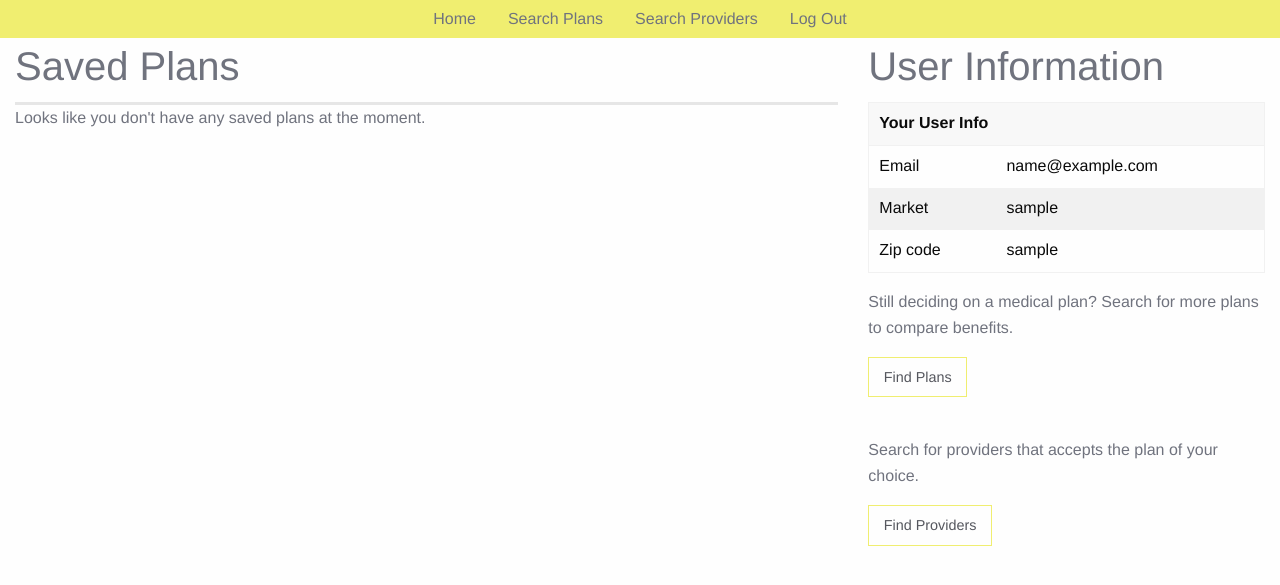
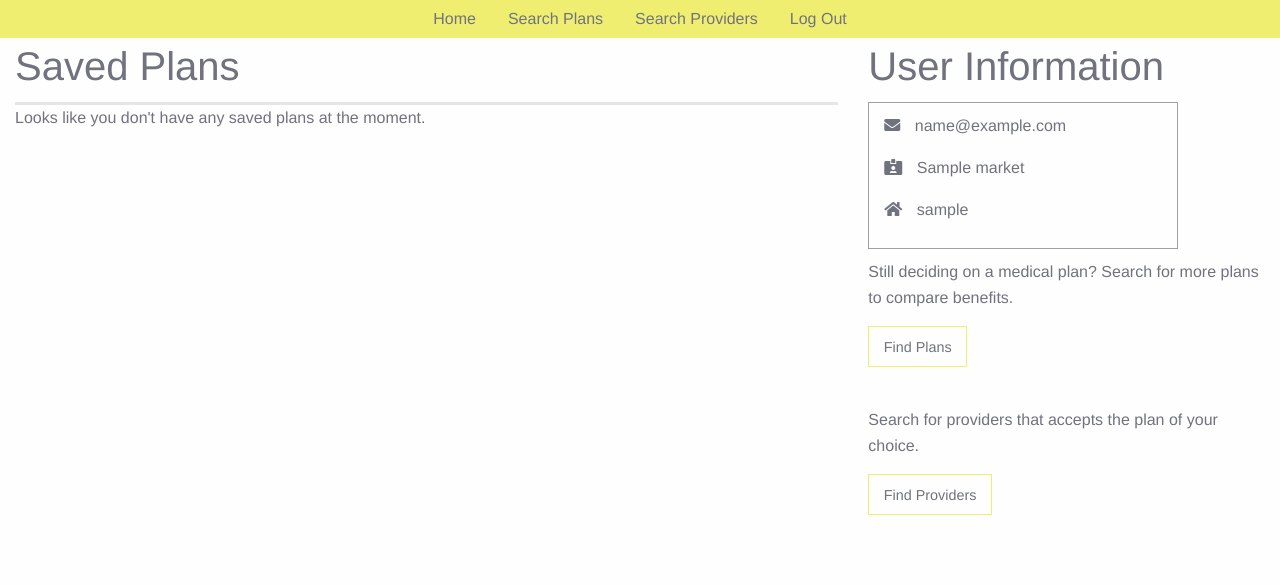
Before and after one commit to s-tao/whats-my-care, a Flask app: page / in a window 1280 px wide. Shown: the top 585 px of the page. Run offline with Flask 2, Linux system fonts and the light colour scheme; the visitor is signed in with stand-in values (Sample User, id 1); data comes from the database, SQL or seed files in the repository; some libraries are stand-ins or nearby versions.

Commit message:
clean up grid layout, css for tables, reformat user display

```diff
--- a/server.py
+++ b/server.py
@@ -30,8 +30,13 @@ def index():
         user = User.query.get(user_id)
 
         user_dict = {'email': user.email,
-                    'market': user.market,
-                    'zip code': user.zip_code}
+                     'market': user.market,
+                     'zip_code': user.zip_code
+                     }
+
+        if user.market == 'small_group':
+            user_dict['market'] = 'small group'
+
 
         plans = user_saved_plans(user_id)
         return render_template('user_profile.html', user_id=user_id,
--- a/static/css/styles.css
+++ b/static/css/styles.css
@@ -23,8 +23,24 @@ html, body {
 }
 
 h1, h2, h3, p, a {
-  color: #70737e;
+  color: #70737e !important;
 }
+
+a:hover {
+  color: #e2d13a !important;
+}
+
+i {
+  padding-right: 10px;
+}
+
+.user-info {
+  width: 78%;
+  border: 1px solid #a0a0a0;
+  padding: 10px 15px;
+  margin: 0 0 10px 0;
+}
+
 
 .menu {
   background-color: #f0ee70;
@@ -46,6 +62,16 @@ h1, h2, h3, p, a {
   color: #55575e;
 }
 
+.button.hollow:hover {
+  border-color: #d1c3df !important;
+  color: #d3d3d3 !important;
+}
+
+.tabs-title > a:focus, .tabs-title > a[aria-selected="true"] {
+  color: #ffffff !important;
+  background: #d1c3df;
+}
+
 .grid-container-padded {
   height: 100%;
 }
@@ -64,9 +90,11 @@ h1, h2, h3, p, a {
 }
 
 .indiv-plan {
-  display: inline-flex;
+  display: inline-block !important;
   margin-right: 15px;
-  float: left;
+  overflow: hidden;
+
+
 }
 
 /* .all-plans {
@@ -74,8 +102,31 @@ h1, h2, h3, p, a {
   /* overflow-y: scroll;
 } */
 
-/* #display-plans-div {
+#display-plans-div {
   overflow-y: auto;
-  overflow-x: auto;
-  /* width: 100%;
-} */
+  /* overflow-x: auto; */
+
+}
+
+th {
+  background: #faf8e2;
+  color: #363641;
+  white-space: nowrap;
+}
+
+th, td {
+  padding: 15px;
+  text-align: left;
+  font-size: 90%;
+  border: 5px solid #ffffff;
+}
+
+thead th{
+  text-align: center !important;
+  /* background: #d1c3df; */
+}
+
+/* table save plans checkbox */
+.form-check {
+  text-align: center;
+}
--- a/static/js/plans.js
+++ b/static/js/plans.js
@@ -15,7 +15,7 @@ const tableDisplay = (planDetails) => {
 
   const tablePlan = (`
   <div class="cell medium-6 medium-cell-block indiv-plan">
-    <table>
+    <table class="unstriped hover">
       <thead>
         <tr>
           <th scope="col" id="display-name">${planDetails.display_name}</th>
@@ -73,7 +73,7 @@ const tableDisplay = (planDetails) => {
                                             value="plan_id""
                                             name="${planDetails.id}">
             <label class="form-check-label" for="${planDetails.id}">
-              Default checkbox
+              Save Plan
             </label>
           </div>
           </td>
--- a/templates/user_profile.html
+++ b/templates/user_profile.html
@@ -100,22 +101,23 @@
       {% endif %}
 
       </div>
+
       <div class="cell medium-4">
-        <table>
-          <thead>
-            <tr>
-              <th colspan="2">Your User Info</th>
-            </tr>
-          </thead>
-          <tbody>
-          {% for info in user_dict %}
-            <tr>
-              <td>{{ info.capitalize() }}</td>
-              <td>{{ user_dict[info] }}</td>
-            </tr>
-          {% endfor %}
-          </tbody>
-        </table>
+        <div class="user-info">
+          <p>
+            <i class="fas fa-envelope"></i>
+            {{ user_dict.email}}
+          </p>
+          <p>
+            <i class="fas fa-id-card-alt"></i>
+            {{ user_dict.market.capitalize() }} market
+          </p>
+          <p>
+            <i class="fas fa-home"></i>
+            {{ user_dict.zip_code}}
+          </p>
+        </div>
+
         <p>
           Still deciding on a medical plan? Search for more plans to compare
           benefits.
```
Also changed, not shown: other parts of templates/user_profile.html (+13 -43 lines), templates/search_plans.html (+15 -17 lines).
